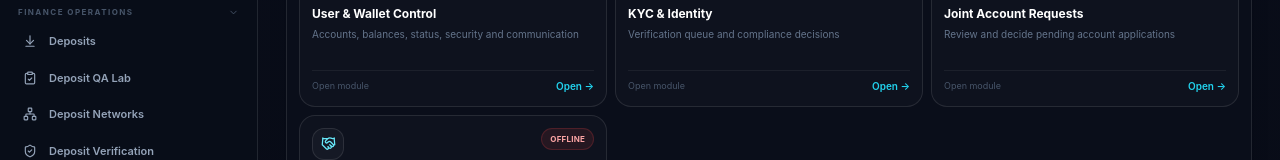
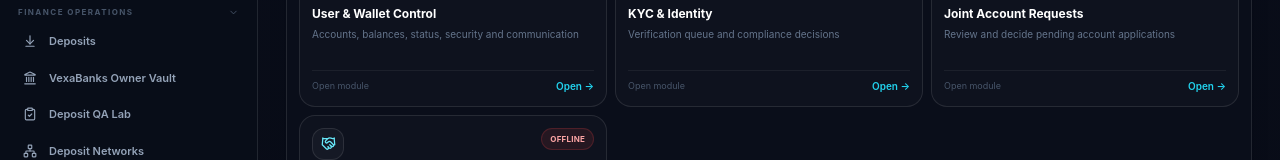
Before and after one commit to MyTeleProject2026/VexaTrade, a React (Vite) app in the folder frontend-admin/: page /admin/control-center in a window 1280 px wide. Shown: the part 512-672 px from the top of the page. Built offline with nearby package versions, Linux system fonts and the light colour scheme; no server answers; sample sign-in values are in the browser's storage.

Commit message:
Add VexaBanks Owner Vault to admin navigation

```diff
--- a/frontend-admin/src/components/AdminSidebar.jsx
+++ b/frontend-admin/src/components/AdminSidebar.jsx
@@ -18,6 +18,7 @@ const groups = [
   ]},
   { label: "Finance Operations", items: [
     { label: "Deposits", to: "/admin/deposits", icon: ArrowDownToLine },
+    { label: "VexaBanks Owner Vault", to: "/admin/vexabanks", icon: Landmark },
     { label: "Deposit QA Lab", to: "/admin/deposit-qa", icon: ClipboardCheck },
     { label: "Deposit Networks", to: "/admin/deposit-networks", icon: Network },
     { label: "Deposit Verification", to: "/admin/deposit-verification-settings", icon: ShieldCheck },
```
